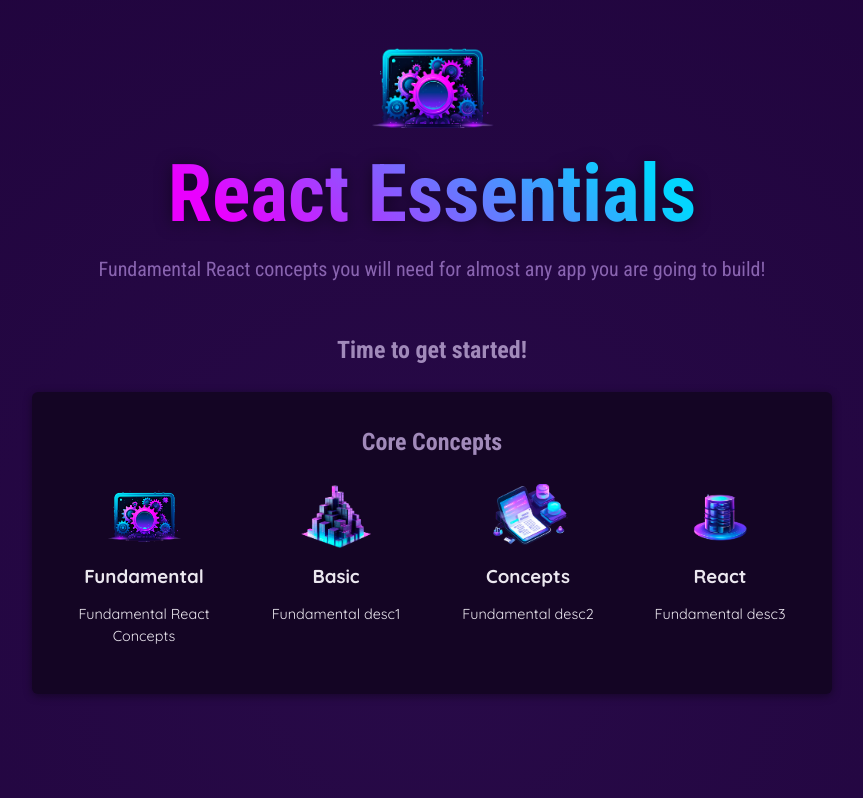
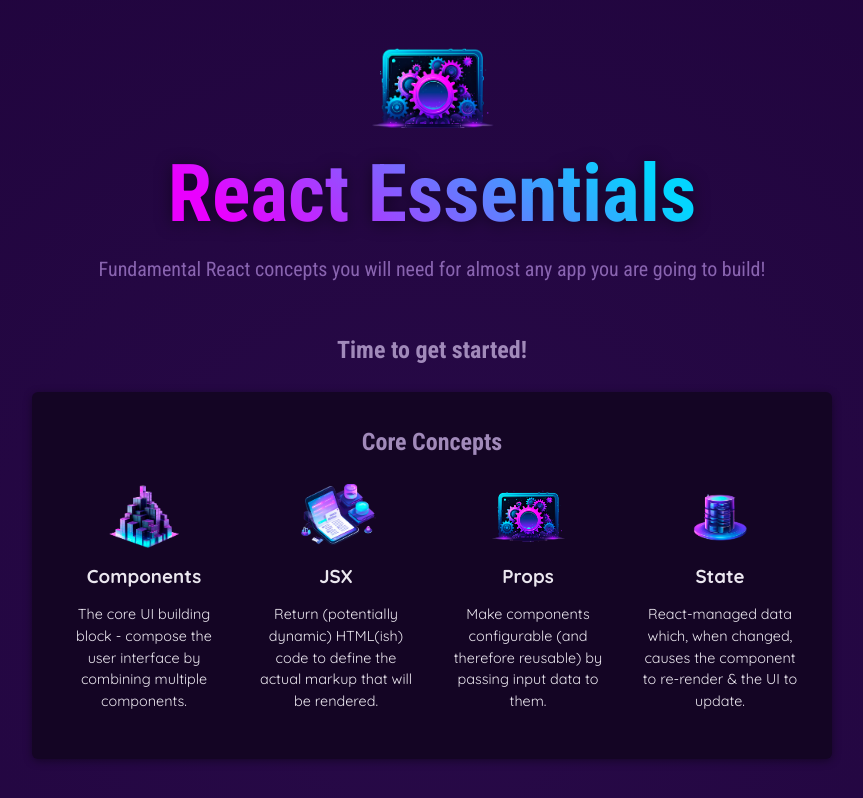
Before and after one commit to arham777/FrontEnd-Dev, a React (Vite) app in the folder 01-starting-project/: page / in a window 1280 px wide. Shown: the top 798 px of the page, without its empty margins (208-1071 px from the left). Built offline with nearby package versions, Linux system fonts and the light colour scheme.

Commit message:
datafromjs

```diff
--- a/01-starting-project/src/App.jsx
+++ b/01-starting-project/src/App.jsx
@@ -8,6 +8,8 @@ import ConfigImg  from './assets/config.png';
 import CompImg  from './assets/components.png';
 import UiImg  from './assets/jsx-ui.png';
 import StateImg  from './assets/state-mgmt.png';
+
+import { CORE_CONCEPTS } from './data';
 
 
 
@@ -26,10 +28,10 @@ function App() {
         <section id='core-concepts' >
         <h2>Core Concepts</h2>
       <ul>
-        <CoreConcept image={ConfigImg} title="Fundamental" desc="Fundamental React Concepts" />
-        <CoreConcept image={CompImg} title="Basic" desc="Fundamental desc1"  />
-        <CoreConcept image={UiImg} title="Concepts" desc="Fundamental desc2" />
-        <CoreConcept image={StateImg} title="React" desc="Fundamental desc3" />
+        <CoreConcept image={CORE_CONCEPTS[0].image} title={CORE_CONCEPTS[0].title} desc={CORE_CONCEPTS[0].description} />
+        <CoreConcept image={CORE_CONCEPTS[1].image} title={CORE_CONCEPTS[1].title} desc={CORE_CONCEPTS[1].description}  />
+        <CoreConcept image={CORE_CONCEPTS[2].image} title={CORE_CONCEPTS[2].title} desc={CORE_CONCEPTS[2].description} />
+        <CoreConcept image={CORE_CONCEPTS[3].image} title={CORE_CONCEPTS[3].title} desc={CORE_CONCEPTS[3].description} />
       </ul>
         </section>
 
```
